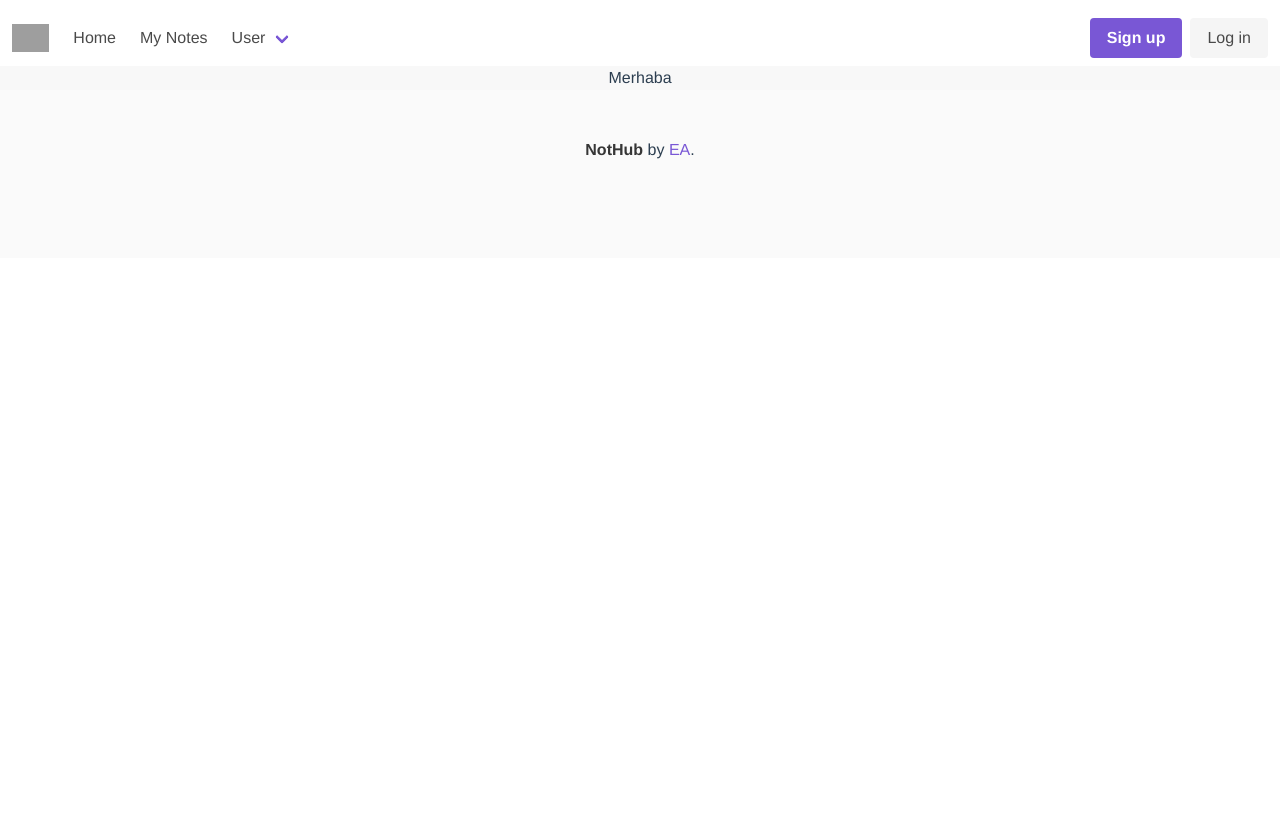
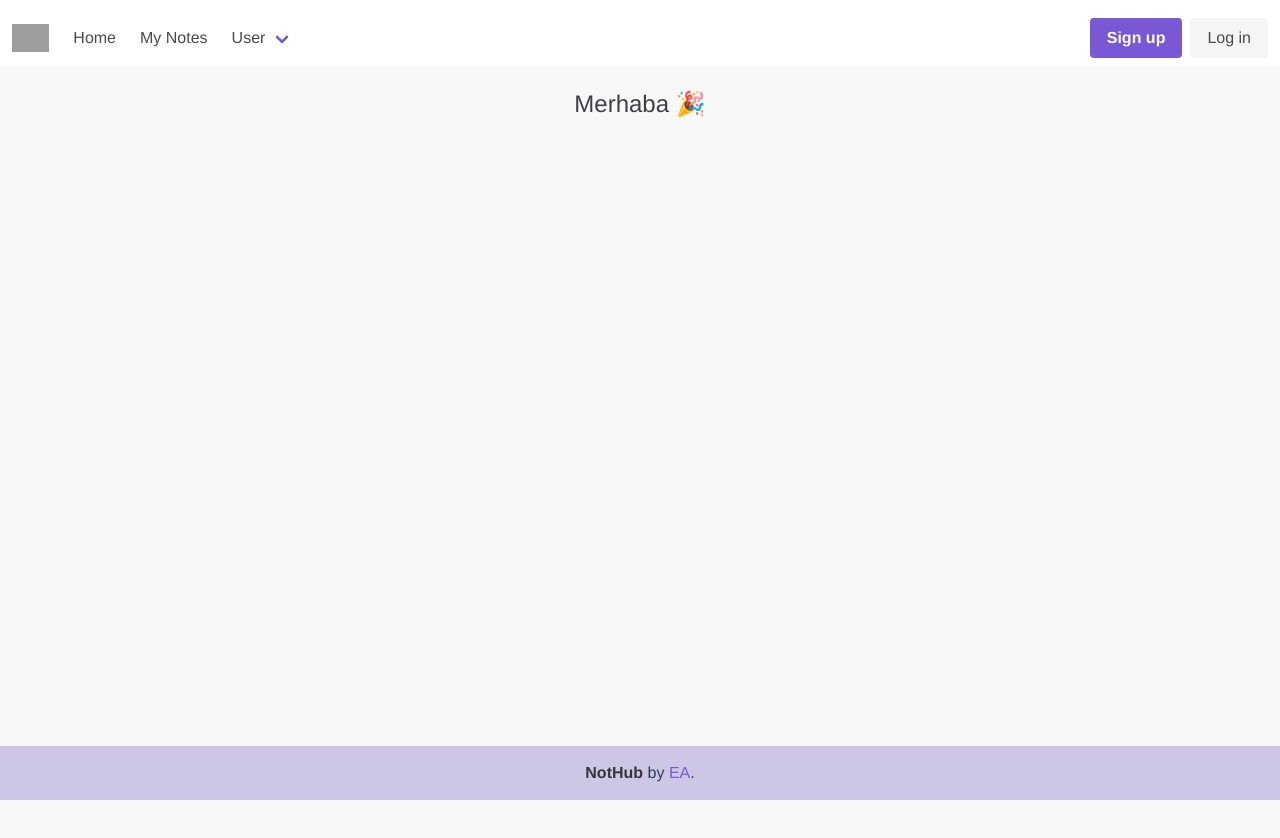
Before and after one commit to EsraAkilli/notable-frontend, a Vue app: page / in a window 1280 px wide. Shown: the top 838 px of the page. Before the commit the page ends 800 px from the top, so only its background shows below. Built offline with nearby package versions, Linux system fonts and the light colour scheme; no server answers; grey boxes are pictures that could not be loaded.

Commit message:
Formatting

```diff
--- a/src/components/Footer.vue
+++ b/src/components/Footer.vue
@@ -11,3 +11,14 @@ export default {
   name: "Footer"
 }
 </script>
+
+<style scoped>
+.footer {
+  position: fixed;
+  bottom: 0;
+  width: 100%;
+  background-color: #cdc7e5;
+  padding: 15px;
+  text-align: center;
+}
+</style>
--- a/src/views/HomePage.vue
+++ b/src/views/HomePage.vue
@@ -1,6 +1,6 @@
 <template>
   <div class="flex-container">
-    <p>Merhaba {{ name }}</p>
+    <p>Merhaba {{ name }} 🎉</p>
   </div>
 </template>
 
@@ -25,7 +25,16 @@ export default {
 <style>
 .flex-container {
   display: flex;
-  justify-content: center;
-  align-items: flex-start;
+  flex-direction: column;
+  justify-content: flex-start;
+  align-items: center;
+  height: 100vh;
+}
+
+.flex-container p {
+  font-size: 24px;
+  padding: 20px;
+  color: #403e47;
+  margin-bottom: 20px;
 }
 </style>
--- a/src/views/RegisterPage.vue
+++ b/src/views/RegisterPage.vue
@@ -1,7 +1,7 @@
 <template>
   <div>
     <section>
-      <form @submit.prevent="formRegister" class="box">
+      <form class="box" @submit.prevent="submit">
         <b-field label="Name">
           <b-input v-model="name" type="text" maxlength="30" />
         </b-field>
@@ -32,7 +32,7 @@ export default {
     }
   },
   methods: {
-    formRegister() {
+    submit() {
       const data = {
         name: this.name,
         email: this.email,
--- a/src/views/UserPage.vue
+++ b/src/views/UserPage.vue
@@ -99,7 +99,7 @@ export default {
 .user-page {
   max-width: 600px;
   padding: 20px;
-
   margin: auto auto 20px;
+  height: 100vh;
 }
 </style>
```
